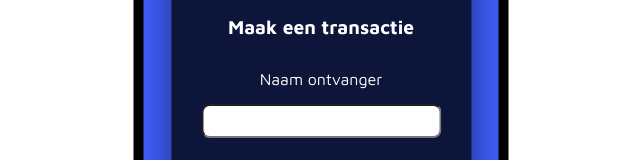
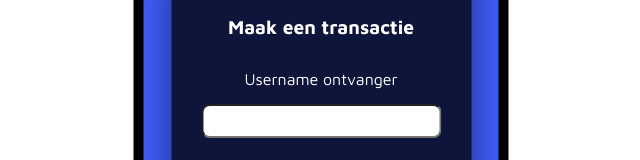
Before and after one commit to AlejandroDeWolf/Virtual-currency-frontend, a Vue app: page /send in a window 1280 px wide. Shown: the part 163-323 px from the top of the page, without its empty margins (319-959 px from the left). Built offline with nearby package versions, Linux system fonts and the light colour scheme; sample sign-in values are in the browser's storage.

Commit message:
fix: change name to username to be more specific

```diff
--- a/src/views/Send.vue
+++ b/src/views/Send.vue
@@ -29,7 +29,7 @@ function addTransaction() {
     }).then(res => res.json())
         .then(json => {
             console.log(json);
-            if(json.status === "success") {
+            if (json.status === "success") {
                 window.location.href = '/dashboard';
             } else {
                 error.value = json.status;
@@ -43,7 +43,7 @@ function addTransaction() {
 
 function checkToken() {
     let token = localStorage.getItem("token");
-    if(token === null) {
+    if (token === null) {
         window.location.href = "/";
     }
 }
@@ -58,10 +58,10 @@ onMounted(() => {
     <div class="card">
         <h2>Maak een transactie</h2>
         <div v-if="error == 'error'" class="error">
-            <p class="error__message" >{{ errorMessage }}</p>
+            <p class="error__message">{{ errorMessage }}</p>
         </div>
         <div>
-            <h3>Naam ontvanger</h3>
+            <h3>Username ontvanger</h3>
             <input type="text" v-model="receiver" class="form__input">
         </div>
         <div>
```
